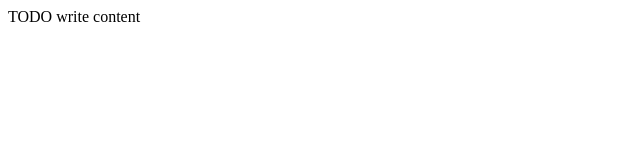
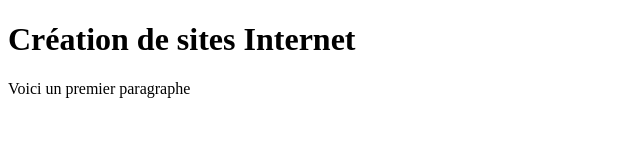
Before and after one commit to mathiscomte/mathiscomte.github.io, a plain HTML site: page index.html in a window 1280 px wide. Shown: the whole page, without its empty margins (0-640 px from the left). Drawn offline with Linux system fonts and the light colour scheme.

Commit message:
Update index.html

```diff
--- a/index.html
+++ b/index.html
@@ -11,6 +11,13 @@ and open the template in the editor.
         <meta name="viewport" content="width=device-width, initial-scale=1.0">
     </head>
     <body>
-        <div>TODO write content</div>
+        <div>
+            <h1>
+                Création de sites Internet
+            </h1>
+            <p>
+                Voici un premier paragraphe
+            <p>
+        </div>
     </body>
 </html>
```
